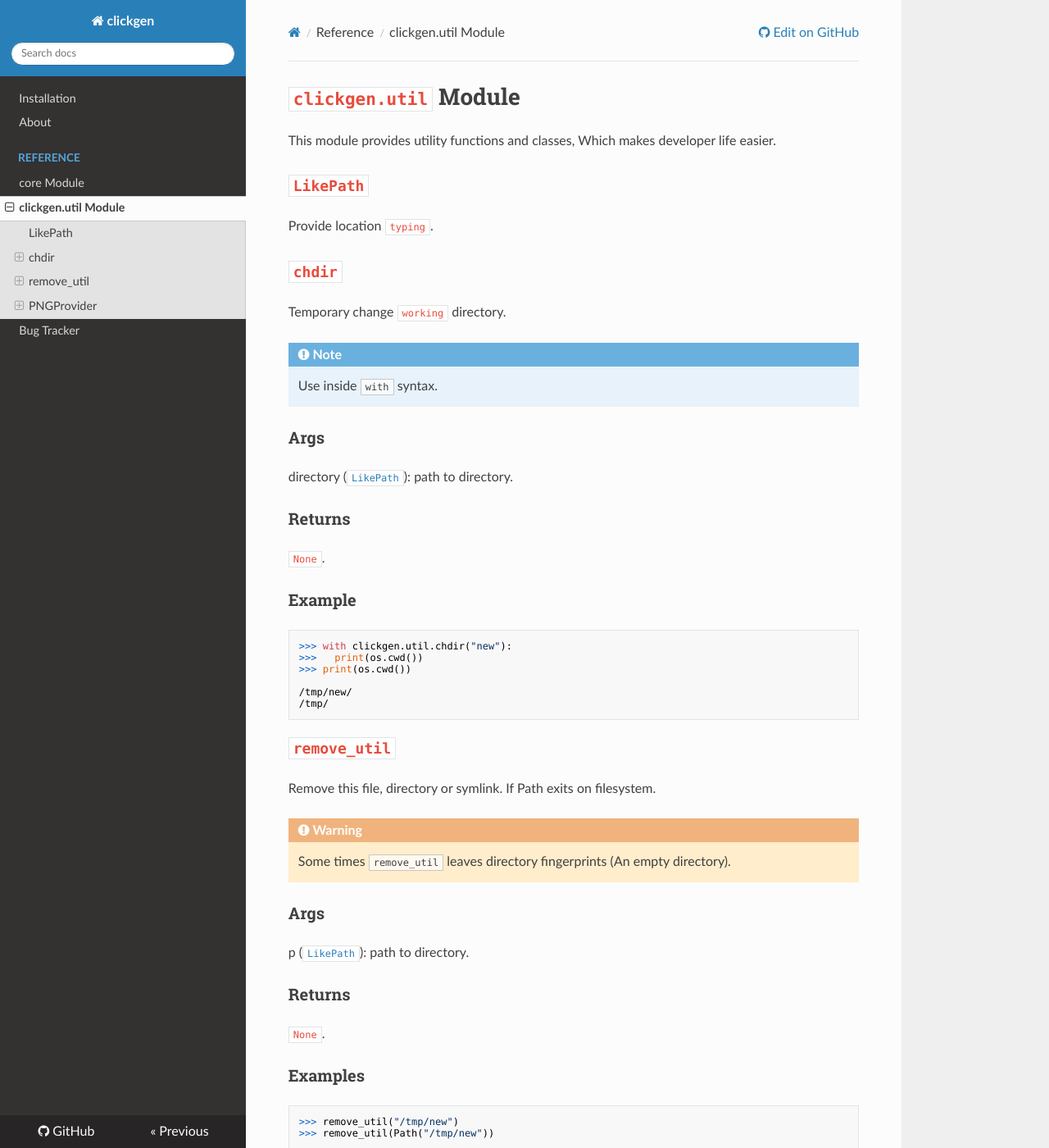
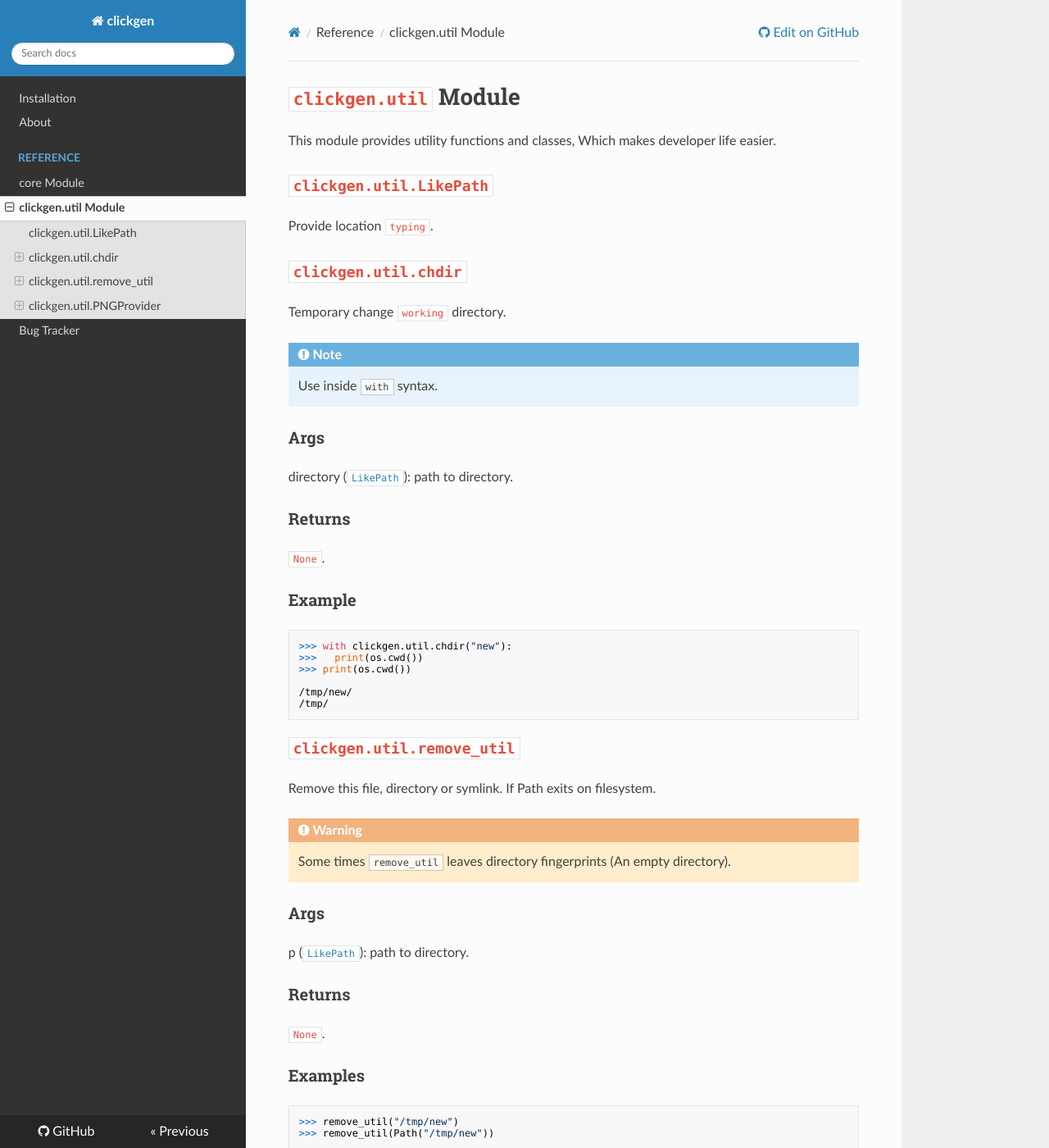
Before and after one commit to ful1e5/clickgen, an MkDocs documentation site: the page built from docs/reference/util.md, in a window 1280 px wide and 1400 px high. Shown: the whole window at 82% size. Built offline with MkDocs 1.6.1, drawn with Linux system fonts in a browser that asks for light colours; nearby versions of some CDN libraries; some of the changed text lies outside the part shown.

Commit message:
🔧 Rename docs headings

```diff
--- a/docs/reference/util.md
+++ b/docs/reference/util.md
@@ -4,13 +4,13 @@ This module provides utility functions and classes, Which makes developer life e
 
 <!-- Typing Constant -->
 
-## `LikePath`
+## `clickgen.util.LikePath`
 
 Provide location `typing`.
 
 <!-- Context Managers  -->
 
-## `chdir`
+## `clickgen.util.chdir`
 
 Temporary change `working` directory.
 
@@ -38,7 +38,7 @@ directory ([`LikePath`](#likepath)): path to directory.
 
 <!-- Functions -->
 
-## `remove_util`
+## `clickgen.util.remove_util`
 
 Remove this file, directory or symlink. If Path exits on filesystem.
 
@@ -62,7 +62,7 @@ p ([`LikePath`](#likepath)): path to directory.
 
 <!-- Classes -->
 
-## `PNGProvider`
+## `clickgen.util.PNGProvider`
 
 Provide organized `.png` files.
 
```
